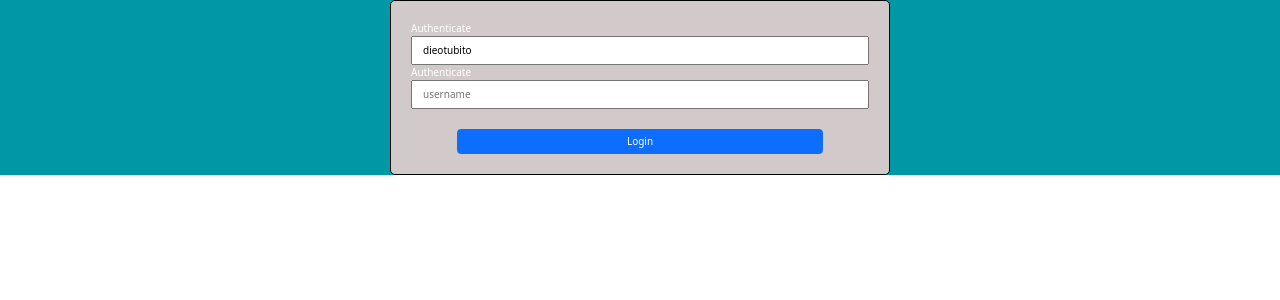
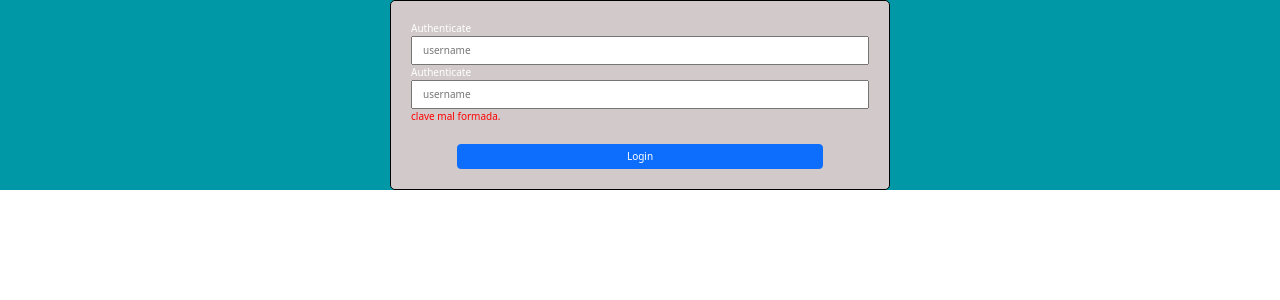
Before and after one commit to diegotubito/web-workspaces, a React (Create React App) app: page / in a window 1280 px wide. Both pictures are taken after a click on the button "Login". Shown: the top 300 px of the page. Built offline with nearby package versions, Linux system fonts and the light colour scheme.

Commit message:
refactor code to forms

```diff
--- a/src/App.jsx
+++ b/src/App.jsx
@@ -5,29 +5,42 @@ import { Button } from 'react-bootstrap';
 import { useState } from 'react';
 
 function App() {
-  const [email, setEmail] = useState('')
-  const [password, setPassword] = useState('')
+  const [emailForm, setEmailForm] = useState({
+    name: 'email_input',
+    value: '',
+    errorMessage: ''
+  })
+
+  const [passwordForm, setPaswordForm] = useState({
+    name: 'password_input',
+    value: '',
+    errorMessage: ''
+  })
 
   const onLogin = () => {
     console.log('should validate fields here')
-    console.log(email)
-    console.log(password)
-    setEmail('dieotubito')
+    if (passwordForm.errorMessage) {
+      setPaswordForm({...passwordForm, errorMessage: null})
+    } else {
+      setPaswordForm({...passwordForm, errorMessage: 'clave mal formada.'})
+    }
+    console.log(passwordForm.errorMessage)
+
   }
 
-  const onInputChange = (name, value) => {
+  const onInputChange = (name, newValue) => {
 
     switch (name) {
       case 'email_input':
-        console.log('from email input', email)
+        console.log('from email input', emailForm.value)
         break
       case 'password_input':
-        console.log('from password input', password)
+        console.log('from password input', passwordForm.value)
         break
     }
   }
 
-  const onDidBeginInput = (begin, name) => {
+  const onDidBeginInput = (name, begin) => {
     if (!begin) {
       switch (name) {
         case 'email_input':
@@ -51,21 +64,19 @@ function App() {
         <div className='outer-container'>
           <div>
             <TextInputView
-              name="email_input"
               onInputChange={onInputChange}
               onDidBegin={onDidBeginInput}
               onReturnPressed={onReturnPressed}
-              value={email}
-              setValue={setEmail}
+              form={emailForm}
+              setForm={setEmailForm}
             />
 
             <TextInputView
-              name="password_input"
               onInputChange={onInputChange}
               onDidBegin={onDidBeginInput}
               onReturnPressed={onReturnPressed}
-              value={password}
-              setValue={setPassword}
+              form={passwordForm}
+              setForm={setPaswordForm}
             />
 
             <div className='button-login-container margin-top' >
--- a/src/Pages/InputViews/TextInputView.css
+++ b/src/Pages/InputViews/TextInputView.css
@@ -7,3 +7,7 @@
     padding: 0.5rem 1rem;
     width: 100%;
   }
+
+  .errorMessage {
+    color: red;
+  }
--- a/src/Pages/InputViews/TextInputView.jsx
+++ b/src/Pages/InputViews/TextInputView.jsx
@@ -1,27 +1,32 @@
 import './TextInputView.css' ;
 import { useState } from 'react';
 
-export const TextInputView = (props) => {
+export const TextInputView = ({onInputChange, onDidBegin, onReturnPressed, form, setForm}) => {
   const onChangeHandler = (event) => {
-    props.onInputChange(event.target.name, event.target.value)
-    props.setValue(event.target.value)
-  }
+    const newValue = event.target.value; // Use a different name to avoid confusion with `const {name, value} = form`
+    setForm(prevForm => ({
+      ...prevForm,
+      value: newValue // Directly update the `value` field
+    }));
+    onInputChange(form.name, newValue); // Pass the static `form.name` and new value to parent's handler
+  };
+
 
   const onKeyDownHandler = (event) => {
     if (event.key === 'Enter') {
       event.preventDefault();
-      props.onReturnPressed(event.target.name)
+      onReturnPressed(event.target.name)
     }
   }
 
   const onFocusHandler = (event) => {
     // Handler for when the input field is focused
-    props.onDidBegin(true, event.target.name)
+    onDidBegin(event.target.name, true)
   };
 
   const onBlurHandler = (event) => {
     // Handler for when the input field loses focus
-    props.onDidBegin(false, event.target.name)
+    onDidBegin(event.target.name, false)
   };
 
   return (
@@ -29,15 +34,16 @@ export const TextInputView = (props) => {
       <p>Authenticate</p>
       <input
       className="inputField"
-        type="text"
         placeholder="username"
-        name={props.name}
         onChange={(event) => onChangeHandler(event)}
         onKeyDown={(event) => onKeyDownHandler(event)}
         onFocus={(event) => onFocusHandler(event)}
         onBlur={(event) => onBlurHandler(event)}
-        value={props.value}
+        type="text"
+        name={form.name}
+        value={form.value}
       />
+      { (form.errorMessage)  && <p className='errorMessage'>{form.errorMessage}</p>}
     </div>
   );
 }
```
